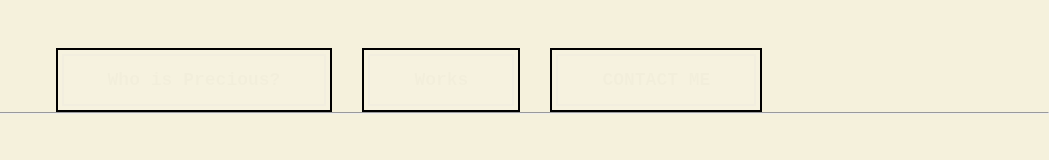
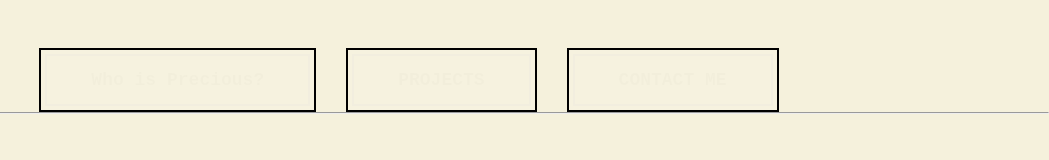
Before and after one commit to preciousprestige/my-portfolio, a React (Create React App) app: page /my-portfolio/portfolio in a window 1280 px wide. Shown: the part 486-646 px from the top of the page, without its empty margins (231-1280 px from the left). Built offline with nearby package versions, Linux system fonts and the light colour scheme.

Commit message:
Latest updates

```diff
--- a/src/Portfolio.js
+++ b/src/Portfolio.js
@@ -119,7 +119,7 @@ const Portfolio = () => {
         </div>
 
         <div className="transition-box blue-border" onClick={() => navigate("/works")}>
-          <span className={`transition-text ${showText ? 'fade-in' : 'fade-out'}`}>Works</span>
+          <span className={`transition-text ${showText ? 'fade-in' : 'fade-out'}`}>PROJECTS</span>
         </div>
 
         <div className="transition-box blue-border" onClick={() => setShowPopup(true)}>
```
